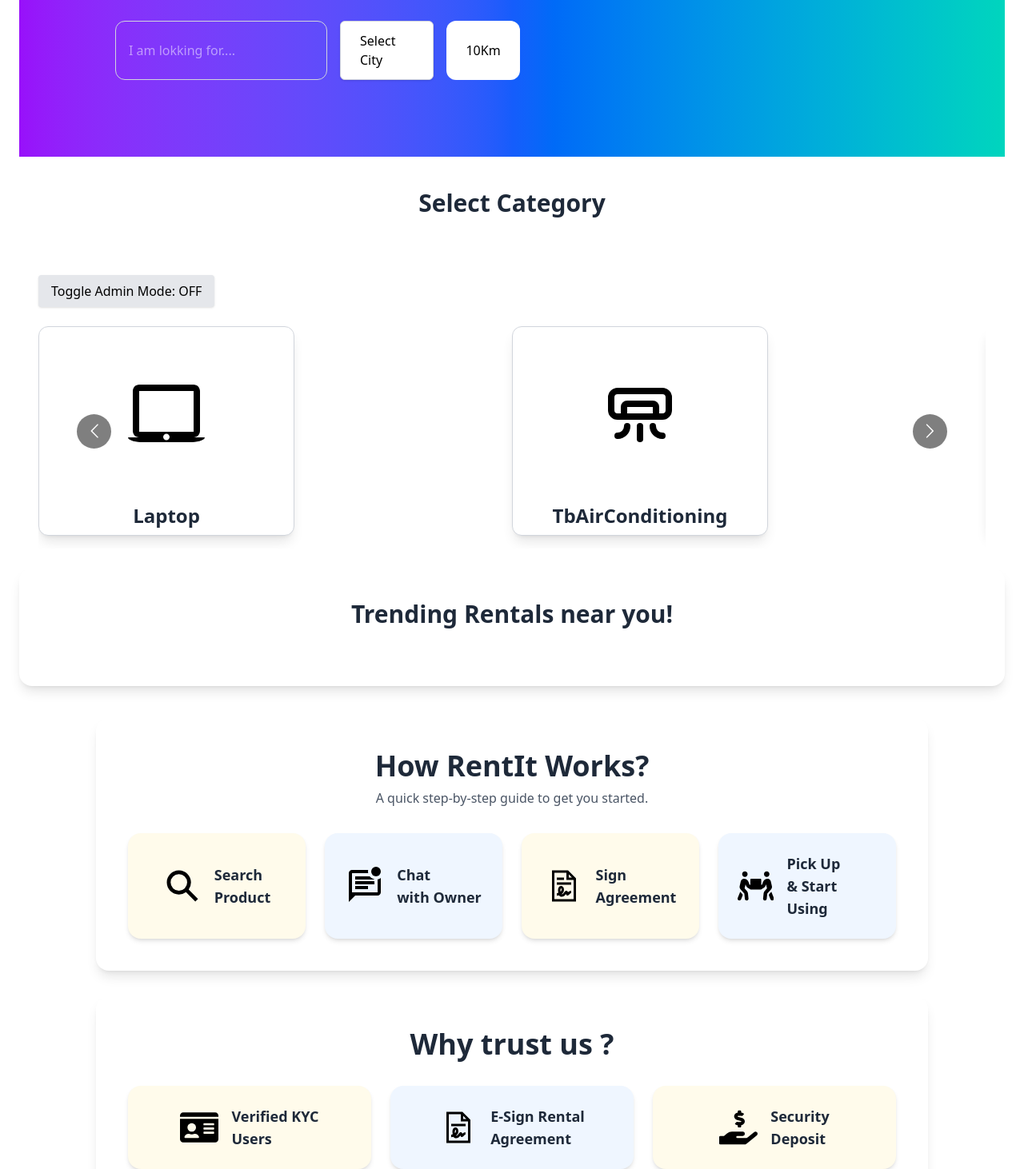
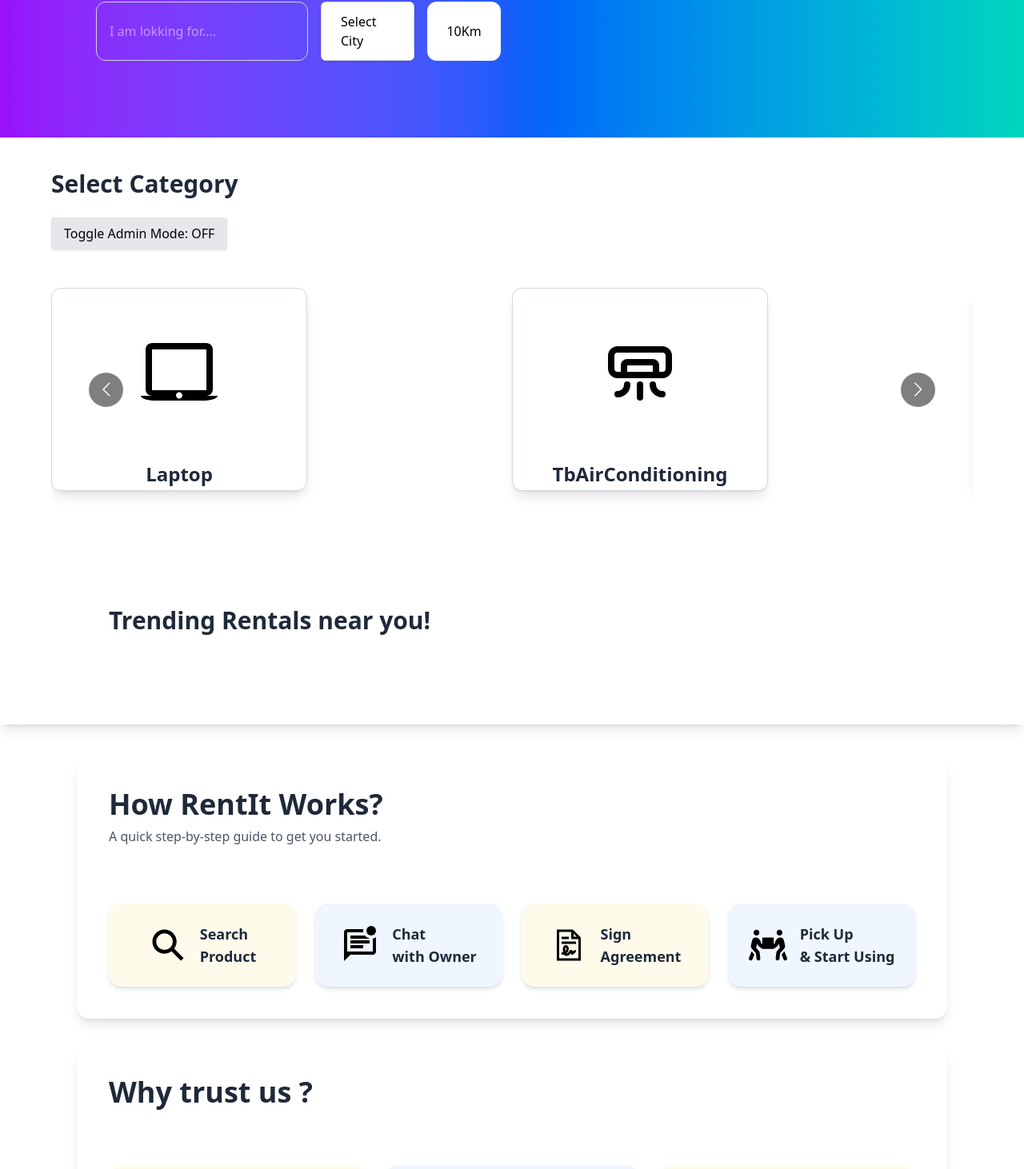
Before and after one commit to rohitsaraswat15/rentit-frontend, a React (Vite) app: page / in a window 1280 px wide. Shown: the part 346-1808 px from the top of the page at 80% size. Built offline with nearby package versions, Linux system fonts and the light colour scheme.

Commit message:
fixed homepage UI changes

```diff
--- a/src/components/product/ProductCard.tsx
+++ b/src/components/product/ProductCard.tsx
@@ -8,7 +8,7 @@
 
 const Item: React.FC<ItemProps> = ({ icon, title, onDelete }) => {
     return (
-        <div className="relative flex flex-col items-center border border-gray-300 bg-white shadow-lg rounded-xl p-2 w-full max-w-xs transition hover:shadow-lg">
+        <div className="relative flex flex-col items-center border border-gray-300 bg-white shadow-lg rounded-xl p-1 w-full max-w-xs transition hover:shadow-lg">
             {/* Icon */}
             <div className="w-full h-50 flex items-center justify-center rounded-lg mb-3 text-black text-8xl">
                 {icon}
--- a/src/pages/admin/HomePage.tsx
+++ b/src/pages/admin/HomePage.tsx
@@ -83,7 +83,7 @@
     };
 
     const handleDeleteCard = (index: number) => {
-        const updated = items.filter((item: { icon: string; title: string }, i: number) => i !== index);
+        const updated = items.filter((_item: { icon: string; title: string }, i: number) => i !== index);
         setItems(updated);
     };
 
@@ -145,17 +145,16 @@
                 </div>
             </section>
 
-            {/* <div className="w-full max-w-9xl mx-auto bg-white shadow-lg rounded-2xl p-6 md:p-10"> */}
-                <div className="text-center mb-2 md:p-10">
+            <div className="w-full max-w-screen-xl mx-auto px-4 md:px-8 lg:px-16 py-10">
+
+                <div className="text-start mb-6">
                     <h1 className="text-2xl md:text-3xl font-bold text-gray-800">
                         Select Category
                     </h1>
                 </div>
-            {/* </div> */}
 
-            <div className="p-6 min-h-fit">
-                {/* Admin Toggle and Add Card Button */}
-                <div className="mb-2 flex justify-between items-center flex-wrap gap-4">
+                {/* Admin Controls */}
+                <div className="flex flex-col md:flex-row justify-between items-start md:items-center gap-4 mb-6">
                     <button
                         onClick={() => setIsAdmin(!isAdmin)}
                         className="bg-gray-200 px-4 py-2 rounded shadow"
@@ -175,7 +174,7 @@
 
                 {/* Admin Add Form */}
                 {isAdmin && showForm && (
-                    <div className="bg-white shadow-md rounded-xl p-6 mb-6 w-full md:w-2/3 lg:w-1/2">
+                    <div className="bg-white shadow-md rounded-xl p-6 mb-8 w-full md:w-3/4 lg:w-1/2">
                         <h3 className="text-xl font-semibold mb-4">Add New Card</h3>
 
                         <input
@@ -211,9 +210,11 @@
                     </div>
                 )}
 
-                {/* Admin View: Grid with Delete Buttons */}
+                {/* Cards Section */}
+                <div>
                     {isAdmin ? (
-                    <div className="grid grid-cols-1 sm:grid-cols-2 md:grid-cols-3 gap-5">
+                        // Admin Grid View
+                        <div className="grid grid-cols-1 sm:grid-cols-2 md:grid-cols-3 gap-6">
                             {items.map((item: { icon: string; title: string }, index: number) => (
                                 <ProductCard
                                     key={index}
@@ -224,7 +225,7 @@
                             ))}
                         </div>
                     ) : (
-                    // User View: Carousel
+                        // User Carousel View
                         <Carousel
                             key={items.length}
                             responsive={{
@@ -235,7 +236,7 @@
                             }}
                             infinite
                             autoPlay
-                        className="py-4"
+                            className="py-6"
                         >
                             {items.map((item: { icon: string; title: string }, index: number) => (
                                 <ProductCard
@@ -247,10 +248,10 @@
                         </Carousel>
                     )}
                 </div>
+            </div>
 
-
-            <div className="w-full max-w-9xl mx-auto bg-white shadow-lg rounded-2xl p-6 md:p-10">
-                <div className="text-center mb-8">
+            <div className="w-full max-w-9xl mx-auto shadow-lg p-6 md:p-10">
+                <div className="text-start font-bold mb-8 py-10 px-4 md:p-10 lg:px-24">
                     <h1 className="text-2xl md:text-3xl font-bold text-gray-800">
                         Trending Rentals near you!
                     </h1>
@@ -259,7 +260,7 @@
 
             <div className="w-full py-10 px-4 md:px-12 lg:px-24">
                 <div className="w-full max-w-9xl mx-auto bg-white shadow-lg rounded-2xl p-6 md:p-10">
-                    <div className="text-center mb-8">
+                    <div className="text-start mb-8">
                         <h1 className="text-2xl md:text-4xl font-bold text-gray-800">
                             How RentIt Works?
                         </h1>
@@ -268,7 +269,7 @@
                         </p>
                     </div>
 
-                    <div className="grid grid-cols-1 sm:grid-cols-2 lg:grid-cols-4 gap-6">
+                    <div className="grid grid-cols-1 sm:grid-cols-2 lg:grid-cols-4 gap-6 mt-18 ml-0">
                         <div className="flex items-center justify-center bg-amber-50 rounded-2xl shadow-md p-6 gap-4 transition hover:scale-105 hover:shadow-lg">
                             <IoSearchSharp className="w-12 h-12 text-black" />
                             <p className="text-base md:text-lg font-semibold text-gray-800">
@@ -305,13 +306,13 @@
                 </div>
 
                 <div className="w-full max-w-9xl mx-auto mt-8 bg-white shadow-lg rounded-2xl p-6 md:p-10">
-                    <div className="text-center mb-8">
+                    <div className="text-start mb-8">
                         <h1 className="text-2xl md:text-4xl font-bold text-gray-800">
                             Why trust us ?
                         </h1>
                     </div>
 
-                    <div className="grid grid-cols-1 sm:grid-cols-2 lg:grid-cols-3 gap-6">
+                    <div className="grid grid-cols-1 sm:grid-cols-2 lg:grid-cols-3 gap-6 mt-18 ml-0">
                         <div className="flex items-center justify-center bg-amber-50 rounded-2xl shadow-md p-6 gap-4 transition hover:scale-105 hover:shadow-lg">
                             <FaIdCard className="w-12 h-12 text-black" />
                             <p className="text-base md:text-lg font-semibold text-gray-800">
@@ -344,7 +345,7 @@
                 <h1 className="text-2xl sm:text-3xl md:text-4xl font-medium text-gray-800 text-center mb-6">
                     <span className='text-teal-600'>  Have a device or product you don’t use? </span> Earn money by renting it out.      </h1>
 
-                <button className="bg-gradient-to-r from-purple-600 via-blue-800 to-purple-600 text-white px-6 py-3 rounded-1xl mt-4 text-lg m:text-base font-medium hover:bg-indigo-700 transition duration-300">
+                <button className="item-start bg-gradient-to-r from-purple-600 via-blue-800 to-purple-600 text-white px-6 py-3 rounded-1xl mt-4 text-lg m:text-base font-medium hover:bg-indigo-700 transition duration-300">
                     Post Your Product
                 </button>
             </div>
@@ -364,7 +365,7 @@
     };
 
     return (
-    <div className="p-6">
+        <div>
             <h1 className="text-2xl font-bold mb-4">Choose a Color</h1>
 
             <HomePage
```
Also changed, not shown: src/App.tsx (+0 -18 lines). Lines whose indentation alone changed are shown as unchanged.
